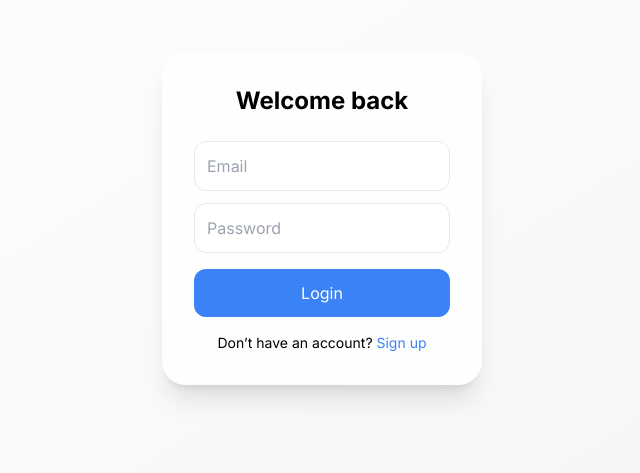
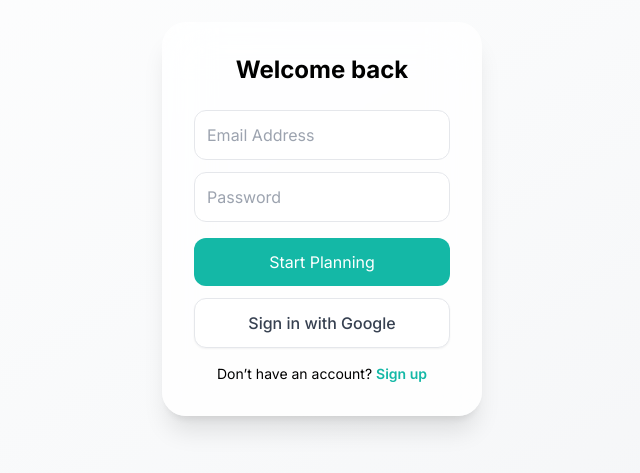
Before and after one commit to shrishtit25077-create/TRAVISTA, a React (Vite) app: page /login in a window 1280 px wide. Shown: the part 181-654 px from the top of the page, without its empty margins (318-958 px from the left). Built offline with nearby package versions, Linux system fonts and the light colour scheme; no server answers.

Commit message:
login page added

```diff
--- a/src/pages/Login.jsx
+++ b/src/pages/Login.jsx
@@ -1,22 +1,32 @@
 import { useState } from "react";
-import { login } from "../services/auth";
+import { login, loginWithGoogle } from "../services/auth";
 import { useNavigate, Link } from "react-router-dom";
 
 export default function Login() {
   const [email, setEmail] = useState("");
   const [password, setPassword] = useState("");
   const [loading, setLoading] = useState(false);
-  const nav = useNavigate();
+  const navigate = useNavigate();
 
   const handleLogin = async () => {
+    console.log(email, password);
     setLoading(true);
     try {
       await login(email, password);
-      nav("/");
+      navigate("/");
     } catch (err) {
-      alert("Invalid email or password");
+      alert(err.message);
     } finally {
       setLoading(false);
+    }
+  };
+
+  const handleGoogleLogin = async () => {
+    try {
+      await loginWithGoogle();
+      navigate("/");
+    } catch (err) {
+      alert("Google login failed: " + err.message);
     }
   };
 
@@ -27,7 +37,7 @@ export default function Login() {
 
         <input
           className="w-full mb-3 p-3 border rounded-xl"
-          placeholder="Email"
+          placeholder="Email Address"
           onChange={(e) => setEmail(e.target.value)}
         />
 
@@ -41,14 +51,21 @@ export default function Login() {
         <button
           onClick={handleLogin}
           disabled={loading}
-          className="w-full bg-blue-500 text-white p-3 rounded-xl hover:scale-[1.02] transition"
+          className="w-full bg-teal-500 text-white p-3 rounded-xl hover:scale-[1.02] transition mb-3"
         >
-          {loading ? "Logging in..." : "Login"}
+          {loading ? "Logging in..." : "Start Planning"}
+        </button>
+
+        <button
+          onClick={handleGoogleLogin}
+          className="w-full bg-white text-gray-700 border border-gray-200 p-3 rounded-xl hover:scale-[1.02] transition font-medium shadow-sm"
+        >
+          Sign in with Google
         </button>
 
         <p className="text-sm mt-4 text-center">
           Don’t have an account?{" "}
-          <Link to="/signup" className="text-blue-500">
+          <Link to="/signup" className="text-teal-500 font-semibold">
             Sign up
           </Link>
         </p>
--- a/src/services/auth.js
+++ b/src/services/auth.js
@@ -2,6 +2,8 @@ import {
   signInWithEmailAndPassword,
   createUserWithEmailAndPassword,
   signOut,
+  GoogleAuthProvider,
+  signInWithPopup
 } from "firebase/auth";
 import { auth } from "./firebase";
 
@@ -11,4 +13,9 @@ export const login = (email, password) =>
 export const signup = (email, password) =>
   createUserWithEmailAndPassword(auth, email, password);
 
+export const loginWithGoogle = () => {
+  const provider = new GoogleAuthProvider();
+  return signInWithPopup(auth, provider);
+};
+
 export const logout = () => signOut(auth);
--- a/src/services/firebase.js
+++ b/src/services/firebase.js
@@ -2,10 +2,12 @@ import { initializeApp } from "firebase/app";
 import { getAuth } from "firebase/auth";
 
 const firebaseConfig = {
-  apiKey: import.meta.env.VITE_FIREBASE_API_KEY,
-  authDomain: import.meta.env.VITE_FIREBASE_AUTH_DOMAIN,
-  projectId: import.meta.env.VITE_FIREBASE_PROJECT_ID,
-  appId: import.meta.env.VITE_FIREBASE_APP_ID,
+  apiKey: "AIzaSyD8TJc23UVdq8ktkO9TOS3VEAq_RDHj9iE",
+  authDomain: "travista-1d331.firebaseapp.com",
+  projectId: "travista-1d331",
+  storageBucket: "travista-1d331.firebasestorage.app",
+  messagingSenderId: "182561749761",
+  appId: "1:182561749761:web:a4765c9805f9a57b403900"
 };
 
 const app = initializeApp(firebaseConfig);
```
